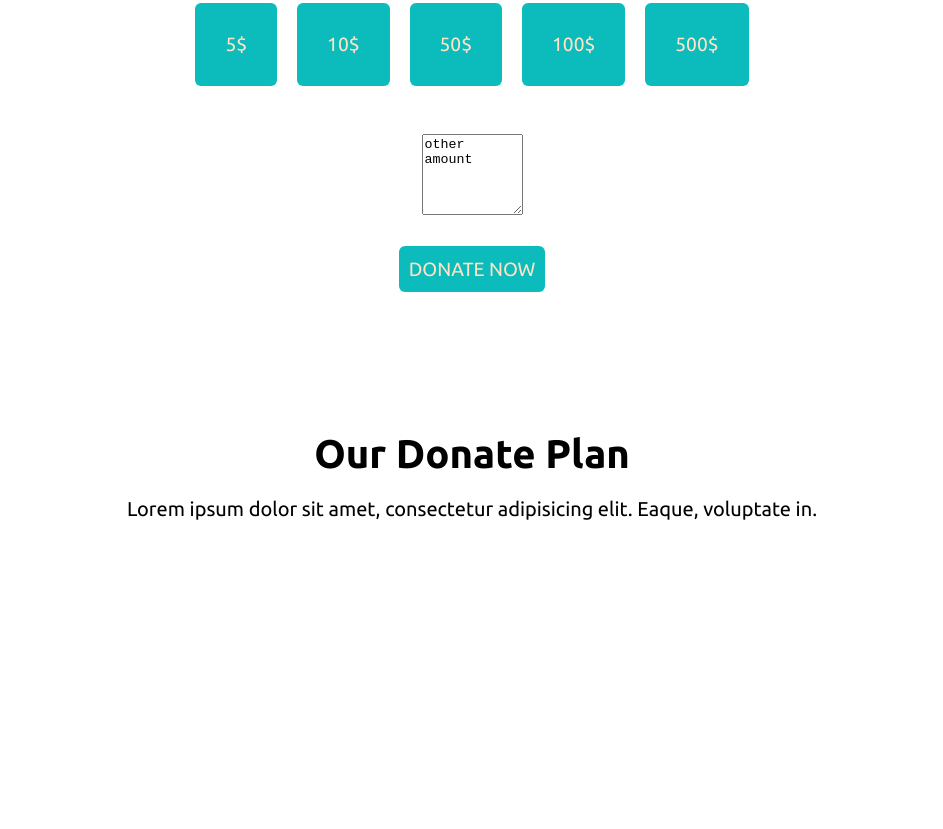
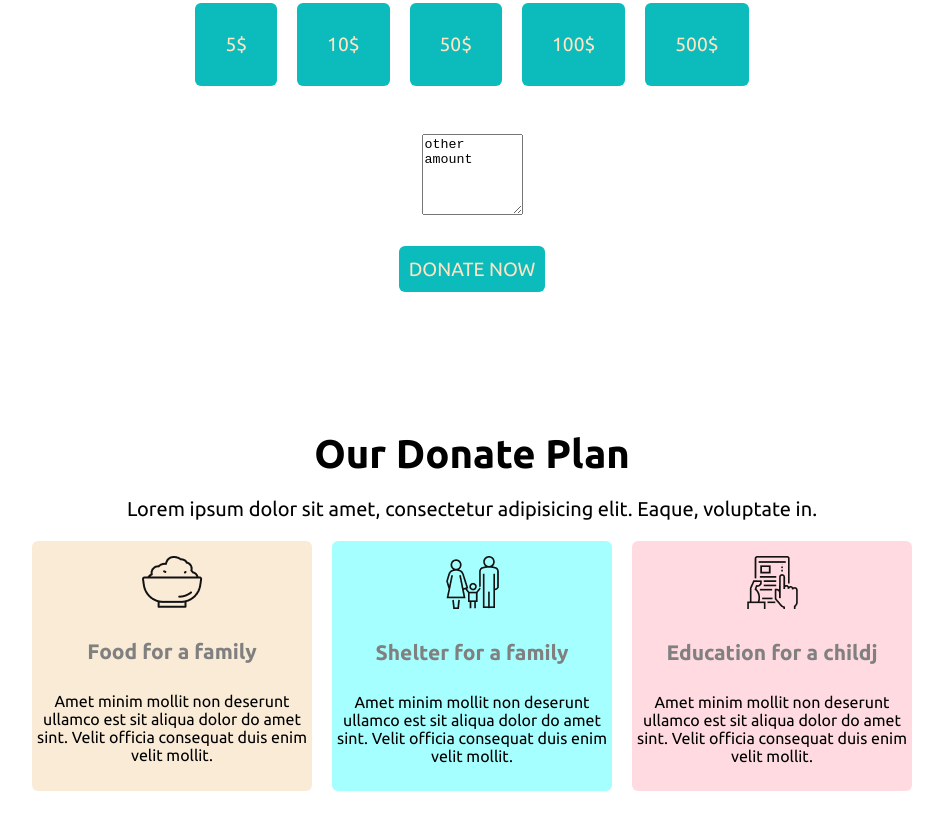
Before and after one commit to rawnaqul/assignment-i, a plain HTML site: page index.html in a window 1280 px wide. Shown: the part 1355-2184 px from the top of the page, without its empty margins (168-1111 px from the left). Before the commit the page ends 1976 px from the top, so only its background shows below. Drawn offline with Linux system fonts and the light colour scheme.

Commit message:
more update

```diff
--- a/index.html
+++ b/index.html
@@ -62,6 +62,32 @@
                 <h3>Our Donate Plan</h3>
                 <p>Lorem ipsum dolor sit amet, consectetur adipisicing elit. Eaque, voluptate in.</p>
             </div>
+            <div class="card-flex">
+                <div class="card-view">
+                    <img src="icons/food.png" alt="">
+                    <h4>Food for a family</h4>
+                    <p class="card-text">Amet minim mollit non deserunt ullamco est sit aliqua dolor do amet sint. Velit
+                        officia consequat
+                        duis enim velit mollit.</p>
+
+                </div>
+                <div id="ii" class="card-view">
+                    <img src="icons/shelter.png" alt="">
+                    <h4>Shelter for a family</h4>
+                    <p class="card-text">Amet minim mollit non deserunt ullamco est sit aliqua dolor do amet sint. Velit
+                        officia consequat
+                        duis enim velit mollit.</p>
+
+                </div>
+                <div id="iii" class="card-view">
+                    <img src="icons/Frame-1.png" alt="">
+                    <h4>Education for a childj</h4>
+                    <p class="card-text">Amet minim mollit non deserunt ullamco est sit aliqua dolor do amet sint. Velit
+                        officia consequat
+                        duis enim velit mollit.</p>
+
+                </div>
+            </div>
 
         </div>
     </section>
--- a/style.css
+++ b/style.css
@@ -93,3 +93,38 @@ h3 {
 p {
     font-size: 20px;
 }
+
+.card-flex {
+    margin-left: auto;
+    margin-right: auto;
+    width: 900px;
+    display: flex;
+}
+
+.card-view {
+    border-radius: 6px;
+    margin-left: 10px;
+    margin-right: 10px;
+    padding-top: 15px;
+    padding-left: 5px;
+    padding-right: 5px;
+    padding-bottom: 10px;
+    background-color: antiquewhite;
+}
+
+#ii {
+    background-color: rgba(0, 255, 255, 0.349);
+}
+
+#iii {
+    background-color: rgba(255, 192, 203, 0.582);
+}
+
+h4 {
+    font-size: 21px;
+    color: grey;
+}
+
+.card-text {
+    font-size: 16px;
+}
```
Also changed, not shown: icons/Frame-1.png (added), icons/blood.svg (added), icons/bus.svg (added), icons/clothes.svg (added), icons/food.png (added), icons/icon11.svg (added), icons/icon13.svg (added), icons/icon4.svg (added), icons/icon5.svg (added), icons/icon6.svg (added), icons/icon7.svg (added), icons/icon8.svg (added), icons/icon9.svg (added), icons/medicine.svg (added), 1 more files.
